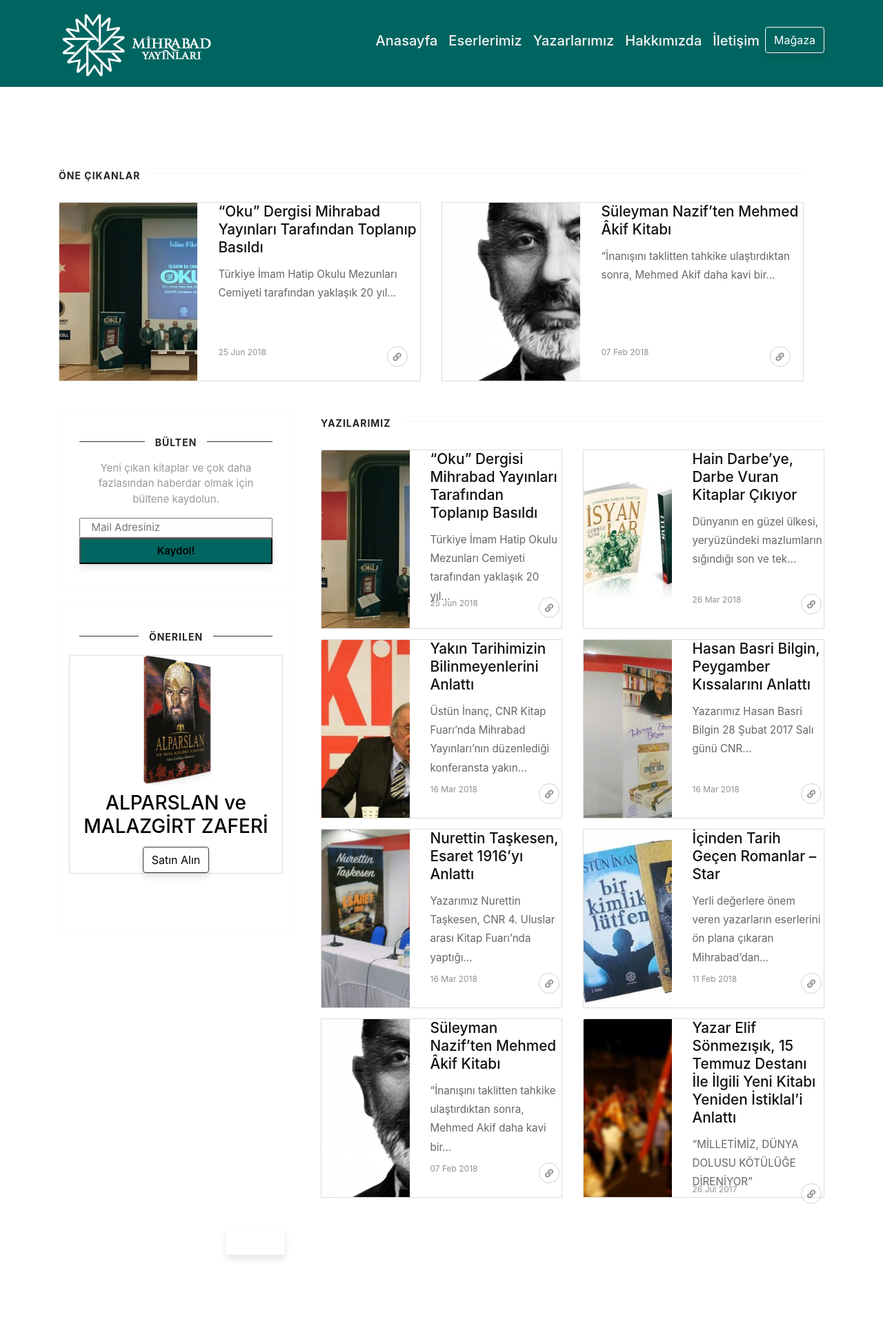
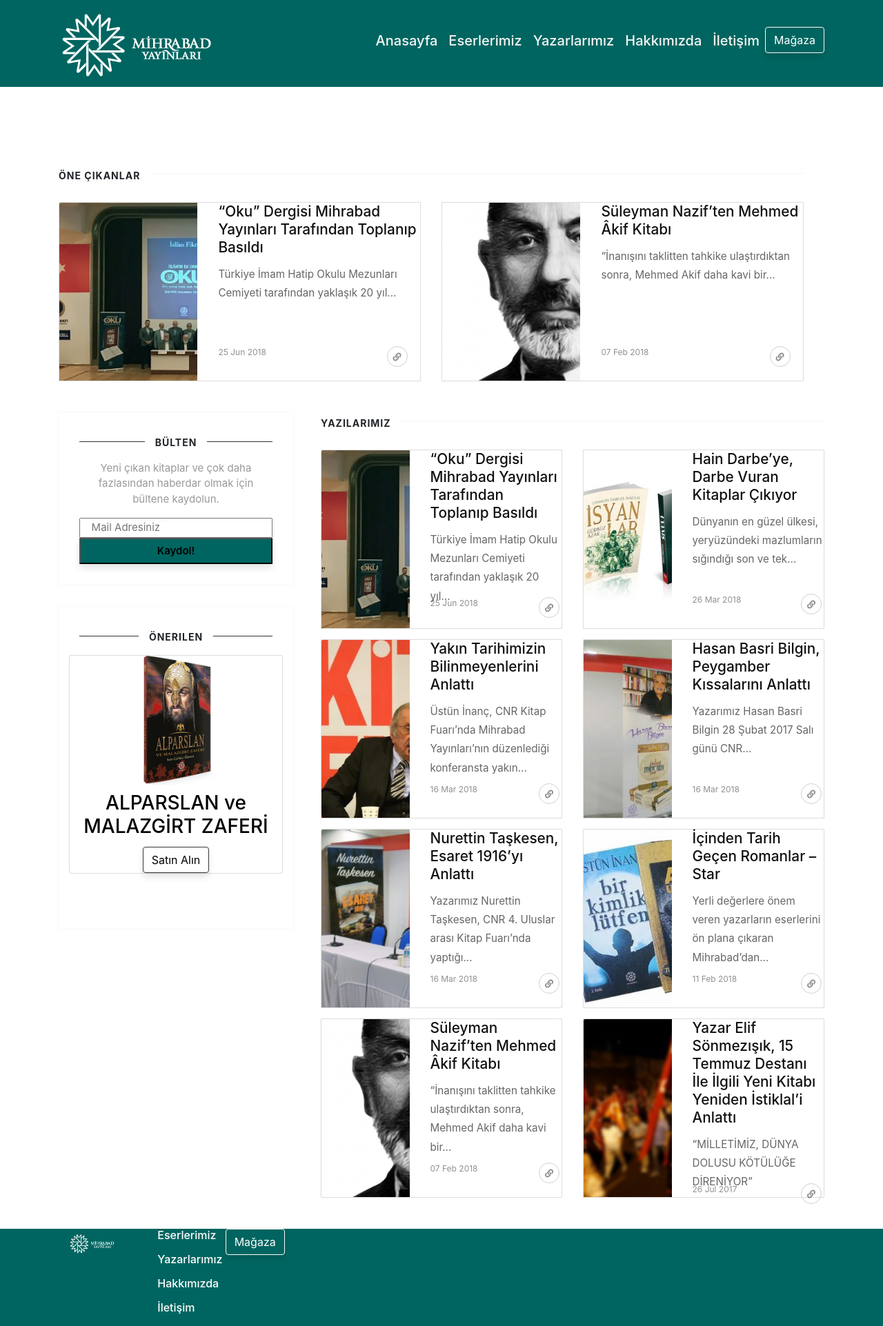
Before and after one commit to edamla/mihrabad, a Jekyll site: the page built from index.html, in a window 1280 px wide. Shown: the whole page at 69% size. Built offline with Jekyll 4.4.1, drawn with Linux system fonts in a browser that asks for light colours; nearby versions of some CDN libraries; the list of posts is cut into pages by our own code; comment, search, counter and statistics services are not loaded.

Commit message:
Update default.html

```diff
--- a/_layouts/default.html
+++ b/_layouts/default.html
@@ -121,7 +121,7 @@
     ================================================== -->
 <!-- Footer -->
 
-<footer>
+<footer style="background-color: #006560;">
     <div class="container">
         <div class="row col-12 col-md-4 text-center">
             <!-- Grid column -->
```
